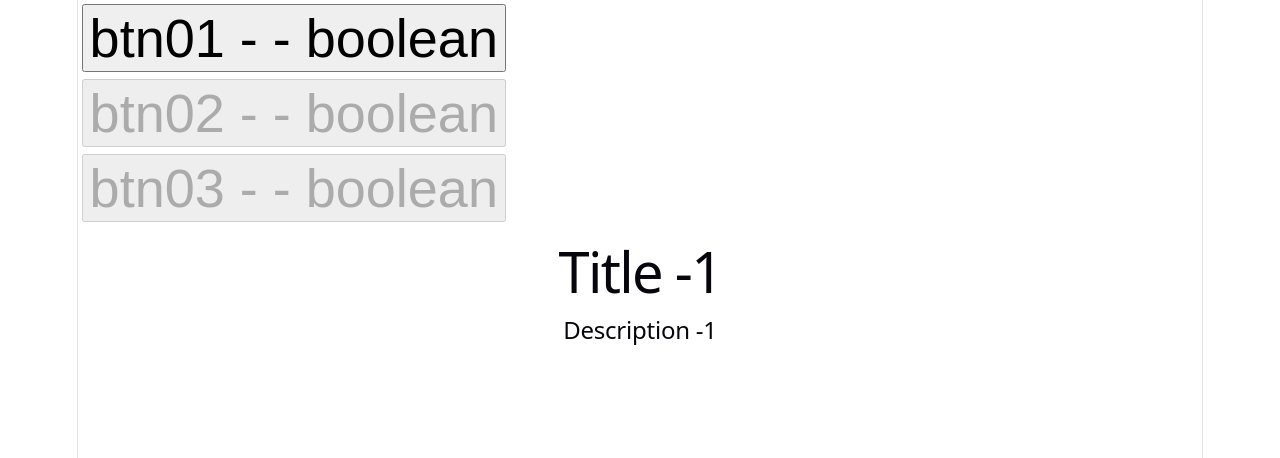
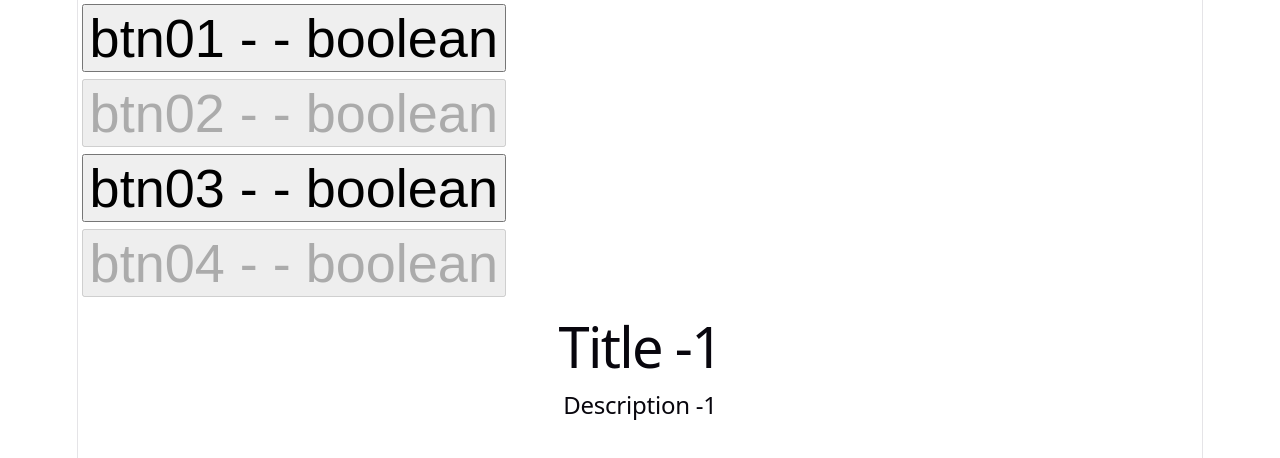
Before and after one commit to MaikeraHW/reactClass, a React (Vite) app: page / in a window 1280 px wide. Shown: the top 458 px of the page. Built offline with nearby package versions, Linux system fonts and the light colour scheme.

Commit message:
Reactive class

```diff
--- a/src/App.jsx
+++ b/src/App.jsx
@@ -4,11 +4,14 @@ import Card from "./components/cards/Card"
 
 function App() {
 
+    const buttons = ["btn01", "btn02", "btn03", "btn04"]
+
   return (
     <>
-      <Button btnName="btn01" disabled={false}/>
-      <Button btnName="btn02" disabled/>
-      <Button btnName="btn03" disabled/>
+      {buttons.map((button, index) => (
+        <Button key={index} btnName={button} disabled={index % 2 !== 0 ? true : false} />
+      ))}
+
       <Card title="Title -1" description="Description -1"/>
     </>
   )
--- a/src/components/buttons/Button.jsx
+++ b/src/components/buttons/Button.jsx
@@ -3,11 +3,16 @@ import styles from './Button.module.css'
 
 function Button({btnName, disabled}){
 
+    function btnClicado() {
+        alert(btnName)
+    }
+
     return (
         <>
         <button className={`${styles.btn} ${disabled === true ? styles.disabledPattern : styles.enabledPattern} `}
-                disabled={disabled}>
+                disabled={disabled} onClick={() => btnClicado()}>
                     {btnName} - {disabled} - {typeof(disabled)}
+
         </button>
         </>
     )
```
